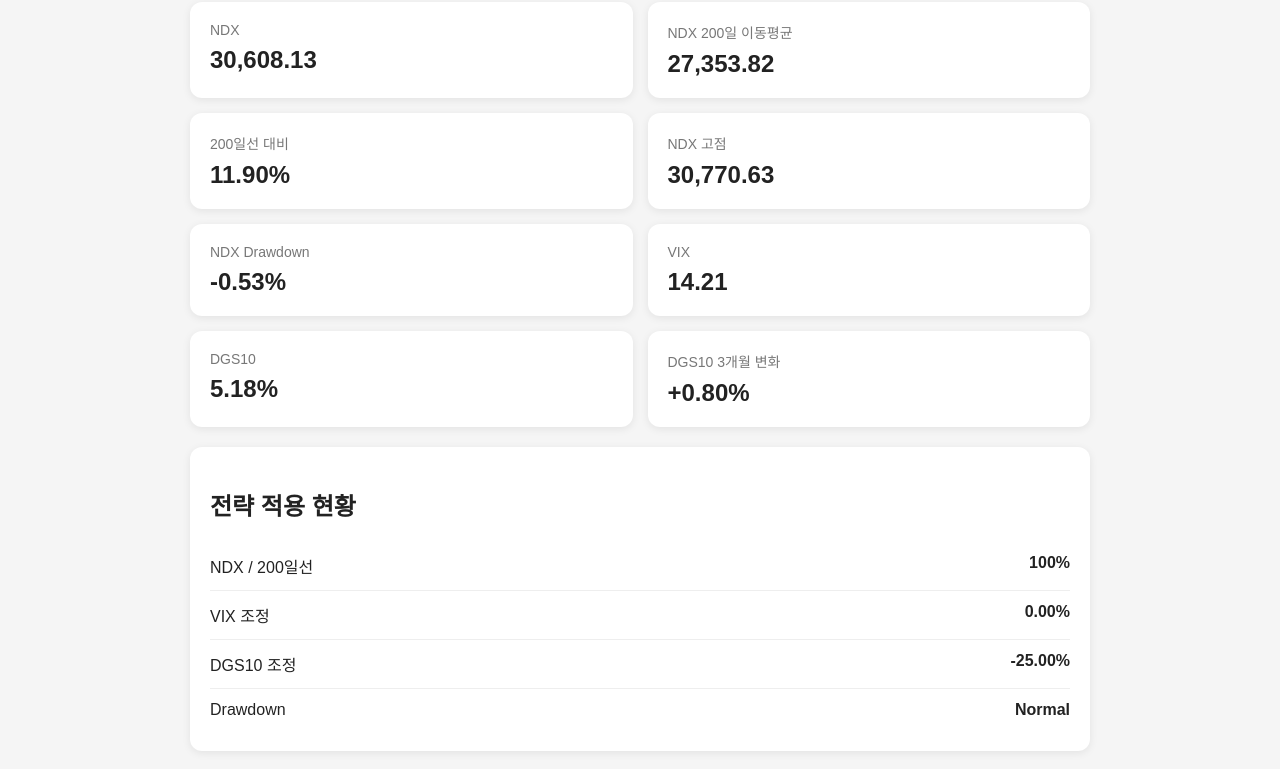
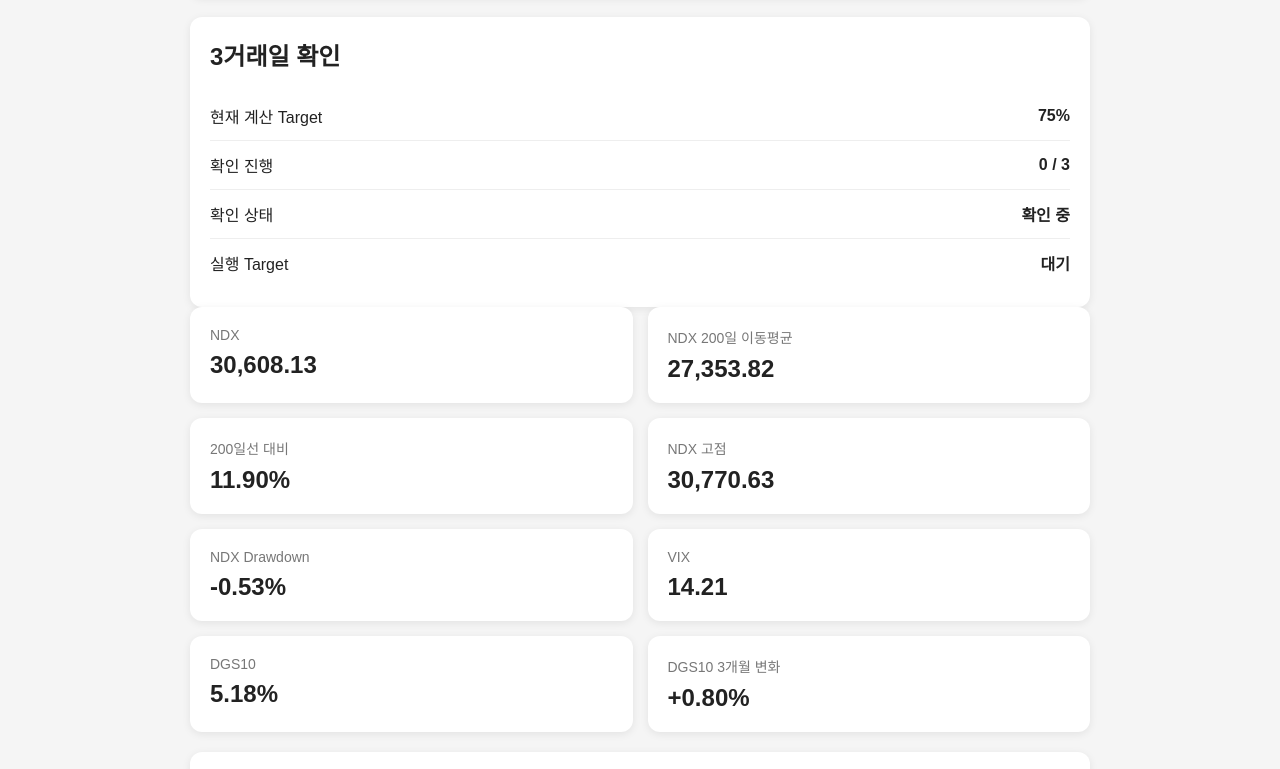
Before and after one commit to FaAgFFXA6SSkln/NDX_AGENT, a plain HTML site: page index.html in a window 1280 px wide. Shown: the part 330-1099 px from the top of the page. Drawn offline with Linux system fonts and the light colour scheme.

Commit message:
Update index.html

````diff
--- a/index.html
+++ b/index.html
@@ -1,12 +1,19 @@
 <!DOCTYPE html>
+
 <html lang="ko">
+
 <head>
     <meta charset="UTF-8">
     <meta name="viewport" content="width=device-width, initial-scale=1.0">
 
+```
 <title>QLD Strategy Dashboard</title>
 
 <style>
+    * {
+        box-sizing: border-box;
+    }
+
     body {
         margin: 0;
         padding: 30px;
@@ -21,7 +28,7 @@
     }
 
     h1 {
-            margin-bottom: 5px;
+        margin: 0 0 5px 0;
     }
 
     .updated {
@@ -35,7 +42,7 @@
         padding: 30px;
         text-align: center;
         margin-bottom: 20px;
-            box-shadow: 0 2px 8px rgba(0,0,0,0.08);
+        box-shadow: 0 2px 8px rgba(0, 0, 0, 0.08);
     }
 
     .target-label {
@@ -59,7 +66,7 @@
         background: white;
         border-radius: 12px;
         padding: 20px;
-            box-shadow: 0 2px 8px rgba(0,0,0,0.08);
+        box-shadow: 0 2px 8px rgba(0, 0, 0, 0.08);
     }
 
     .label {
@@ -78,12 +85,17 @@
         background: white;
         border-radius: 12px;
         padding: 20px;
-            box-shadow: 0 2px 8px rgba(0,0,0,0.08);
+        box-shadow: 0 2px 8px rgba(0, 0, 0, 0.08);
+    }
+
+    .rules h2 {
+        margin-top: 0;
     }
 
     .rule {
         display: flex;
         justify-content: space-between;
+        align-items: center;
         padding: 12px 0;
         border-bottom: 1px solid #eee;
     }
@@ -92,7 +104,25 @@
         border-bottom: none;
     }
 
+    .status-confirmed {
+        font-weight: bold;
+    }
+
+    .status-waiting {
+        font-weight: bold;
+    }
+
+    .error {
+        background: white;
+        border-radius: 12px;
+        padding: 20px;
+        color: #c00;
+        display: none;
+        margin-bottom: 20px;
+    }
+
     @media (max-width: 600px) {
+
         body {
             padding: 15px;
         }
@@ -106,23 +136,69 @@
         }
     }
 </style>
+```
+
 </head>
 
 <body>
 
 <div class="container">
 
+```
 <h1>QLD Strategy Dashboard</h1>
 
 <div class="updated" id="updated">
     업데이트 확인 중...
 </div>
 
-    <div class="target-box">
-        <div class="target-label">현재 QLD Target</div>
-        <div class="target" id="qldTarget">-</div>
+<div class="error" id="error">
+    데이터를 불러오지 못했습니다.
 </div>
 
+
+<!-- 현재 계산 Target -->
+<div class="target-box">
+
+    <div class="target-label">
+        현재 QLD Target
+    </div>
+
+    <div class="target" id="qldTarget">
+        -
+    </div>
+
+</div>
+
+
+<!-- 3거래일 확인 -->
+<div class="rules">
+
+    <h2>3거래일 확인</h2>
+
+    <div class="rule">
+        <span>현재 계산 Target</span>
+        <strong id="currentTarget">-</strong>
+    </div>
+
+    <div class="rule">
+        <span>확인 진행</span>
+        <strong id="confirmationCount">-</strong>
+    </div>
+
+    <div class="rule">
+        <span>확인 상태</span>
+        <strong id="confirmationStatus">-</strong>
+    </div>
+
+    <div class="rule">
+        <span>실행 Target</span>
+        <strong id="confirmedTarget">-</strong>
+    </div>
+
+</div>
+
+
+<!-- 주요 지표 -->
 <div class="grid">
 
     <div class="card">
@@ -167,6 +243,8 @@
 
 </div>
 
+
+<!-- 전략 적용 현황 -->
 <div class="rules">
 
     <h2>전략 적용 현황</h2>
@@ -192,6 +270,7 @@
     </div>
 
 </div>
+```
 
 </div>
 
@@ -202,8 +281,7 @@ async function loadData() {
     try {
 
         /*
-         * timestamp를 붙여서 브라우저 캐시 때문에
-         * 오래된 summary.json을 읽는 것을 방지한다.
+         * timestamp를 붙여 브라우저 캐시를 방지한다.
          */
         const response = await fetch(
             "summary.json?t=" + Date.now(),
@@ -213,63 +291,254 @@ async function loadData() {
         );
 
         if (!response.ok) {
-            throw new Error("summary.json을 불러오지 못했습니다.");
+            throw new Error(
+                "summary.json을 불러오지 못했습니다."
+            );
         }
 
         const data = await response.json();
 
-        document.getElementById("qldTarget").textContent =
-            data.qld_target + "%";
 
-        document.getElementById("ndx").textContent =
+        /*
+         * -------------------------
+         * QLD Target
+         * -------------------------
+         */
+
+        const qldTarget =
+            data.qld_target;
+
+        document.getElementById(
+            "qldTarget"
+        ).textContent =
+            qldTarget !== null &&
+            qldTarget !== undefined
+                ? qldTarget + "%"
+                : "-";
+
+
+        document.getElementById(
+            "currentTarget"
+        ).textContent =
+            qldTarget !== null &&
+            qldTarget !== undefined
+                ? qldTarget + "%"
+                : "-";
+
+
+        /*
+         * -------------------------
+         * 3거래일 확인
+         * -------------------------
+         */
+
+        const confirmation =
+            data.confirmation || {};
+
+        const count =
+            confirmation.count ?? 0;
+
+        const required =
+            confirmation.required ?? 3;
+
+        const status =
+            confirmation.status || "WAITING";
+
+        const confirmedTarget =
+            confirmation.confirmed_target;
+
+
+        document.getElementById(
+            "confirmationCount"
+        ).textContent =
+            count + " / " + required;
+
+
+        const statusElement =
+            document.getElementById(
+                "confirmationStatus"
+            );
+
+
+        if (status === "CONFIRMED") {
+
+            statusElement.textContent =
+                "확인 완료";
+
+            statusElement.className =
+                "status-confirmed";
+
+        } else {
+
+            statusElement.textContent =
+                "확인 중";
+
+            statusElement.className =
+                "status-waiting";
+        }
+
+
+        document.getElementById(
+            "confirmedTarget"
+        ).textContent =
+            confirmedTarget !== null &&
+            confirmedTarget !== undefined
+                ? confirmedTarget + "%"
+                : "대기";
+
+
+        /*
+         * -------------------------
+         * 주요 지표
+         * -------------------------
+         */
+
+        document.getElementById(
+            "ndx"
+        ).textContent =
             formatNumber(data.ndx);
 
-        document.getElementById("sma200").textContent =
+
+        document.getElementById(
+            "sma200"
+        ).textContent =
             formatNumber(data.ndx_sma200);
 
-        document.getElementById("smaDistance").textContent =
-            formatPercent(data.ndx_distance_from_sma200);
 
-        document.getElementById("peak").textContent =
+        document.getElementById(
+            "smaDistance"
+        ).textContent =
+            formatPercent(
+                data.ndx_distance_from_sma200
+            );
+
+
+        document.getElementById(
+            "peak"
+        ).textContent =
             formatNumber(data.ndx_peak);
 
-        document.getElementById("drawdown").textContent =
+
+        document.getElementById(
+            "drawdown"
+        ).textContent =
             formatPercent(data.ndx_drawdown);
 
-        document.getElementById("vix").textContent =
+
+        document.getElementById(
+            "vix"
+        ).textContent =
             formatNumber(data.vix);
 
-        document.getElementById("dgs10").textContent =
+
+        document.getElementById(
+            "dgs10"
+        ).textContent =
             formatPercent(data.dgs10);
 
-        document.getElementById("dgs10Change").textContent =
-            formatSignedPercent(data.dgs10_3m_change);
 
-        document.getElementById("ruleSma").textContent =
-            data.rules.ndx_vs_sma200;
+        document.getElementById(
+            "dgs10Change"
+        ).textContent =
+            formatSignedPercent(
+                data.dgs10_3m_change
+            );
 
-        document.getElementById("ruleVix").textContent =
-            formatSignedPercent(data.rules.vix_adjustment);
 
-        document.getElementById("ruleDgs10").textContent =
-            formatSignedPercent(data.rules.dgs10_adjustment);
+        /*
+         * -------------------------
+         * 전략 규칙
+         * -------------------------
+         */
 
-        document.getElementById("ruleDrawdown").textContent =
-            data.rules.drawdown;
+        const rules =
+            data.rules || {};
+
+
+        document.getElementById(
+            "ruleSma"
+        ).textContent =
+            rules.ndx_vs_sma200 ?? "-";
+
+
+        document.getElementById(
+            "ruleVix"
+        ).textContent =
+            formatSignedPercent(
+                rules.vix_adjustment
+            );
+
+
+        document.getElementById(
+            "ruleDgs10"
+        ).textContent =
+            formatSignedPercent(
+                rules.dgs10_adjustment
+            );
+
+
+        document.getElementById(
+            "ruleDrawdown"
+        ).textContent =
+            rules.drawdown ?? "-";
+
+
+        /*
+         * -------------------------
+         * 업데이트 시간
+         * -------------------------
+         */
+
+        const updatedElement =
+            document.getElementById(
+                "updated"
+            );
+
+
+        if (data.updated_at_utc) {
 
             const updated =
-            new Date(data.updated_at_utc);
+                new Date(
+                    data.updated_at_utc
+                );
 
-        document.getElementById("updated").textContent =
-            "기준일: " + data.date +
+            updatedElement.textContent =
+                "기준일: " +
+                (data.date || "-") +
                 " · 데이터 생성: " +
-            updated.toLocaleString("ko-KR");
+                updated.toLocaleString(
+                    "ko-KR"
+                );
+
+        } else {
+
+            updatedElement.textContent =
+                "기준일: " +
+                (data.date || "-");
+
+        }
+
+
+        /*
+         * 에러 메시지 숨김
+         */
+
+        document.getElementById(
+            "error"
+        ).style.display = "none";
+
 
     } catch (error) {
 
         console.error(error);
 
-        document.getElementById("updated").textContent =
+        document.getElementById(
+            "error"
+        ).style.display = "block";
+
+        document.getElementById(
+            "updated"
+        ).textContent =
             "데이터를 불러오지 못했습니다.";
 
     }
@@ -277,9 +546,19 @@ async function loadData() {
 }
 
 
+/*
+ * -------------------------
+ * 숫자 표시
+ * -------------------------
+ */
+
 function formatNumber(value) {
 
-    if (value === null || value === undefined) {
+    if (
+        value === null ||
+        value === undefined ||
+        value === ""
+    ) {
         return "-";
     }
 
@@ -289,39 +568,75 @@ function formatNumber(value) {
             maximumFractionDigits: 2
         }
     );
-
 }
 
 
+/*
+ * -------------------------
+ * 일반 %
+ * -------------------------
+ */
+
 function formatPercent(value) {
 
-    if (value === null || value === undefined) {
+    if (
+        value === null ||
+        value === undefined ||
+        value === ""
+    ) {
         return "-";
     }
 
     return Number(value).toFixed(2) + "%";
-
 }
 
 
+/*
+ * -------------------------
+ * 부호가 있는 %
+ * -------------------------
+ */
+
 function formatSignedPercent(value) {
 
-    if (value === null || value === undefined) {
+    if (
+        value === null ||
+        value === undefined ||
+        value === ""
+    ) {
         return "-";
     }
 
     const number = Number(value);
 
     if (number > 0) {
-        return "+" + number.toFixed(2) + "%";
+
+        return "+" +
+            number.toFixed(2) +
+            "%";
+
     }
 
     return number.toFixed(2) + "%";
-
 }
 
 
+/*
+ * 최초 실행
+ */
+
 loadData();
+
+
+/*
+ * 페이지를 열어둔 경우
+ * 5분마다 최신 summary.json 확인
+ */
+
+setInterval(
+    loadData,
+    5 * 60 * 1000
+);
 
 </script>
 
````
Lines whose indentation alone changed are shown as unchanged.
